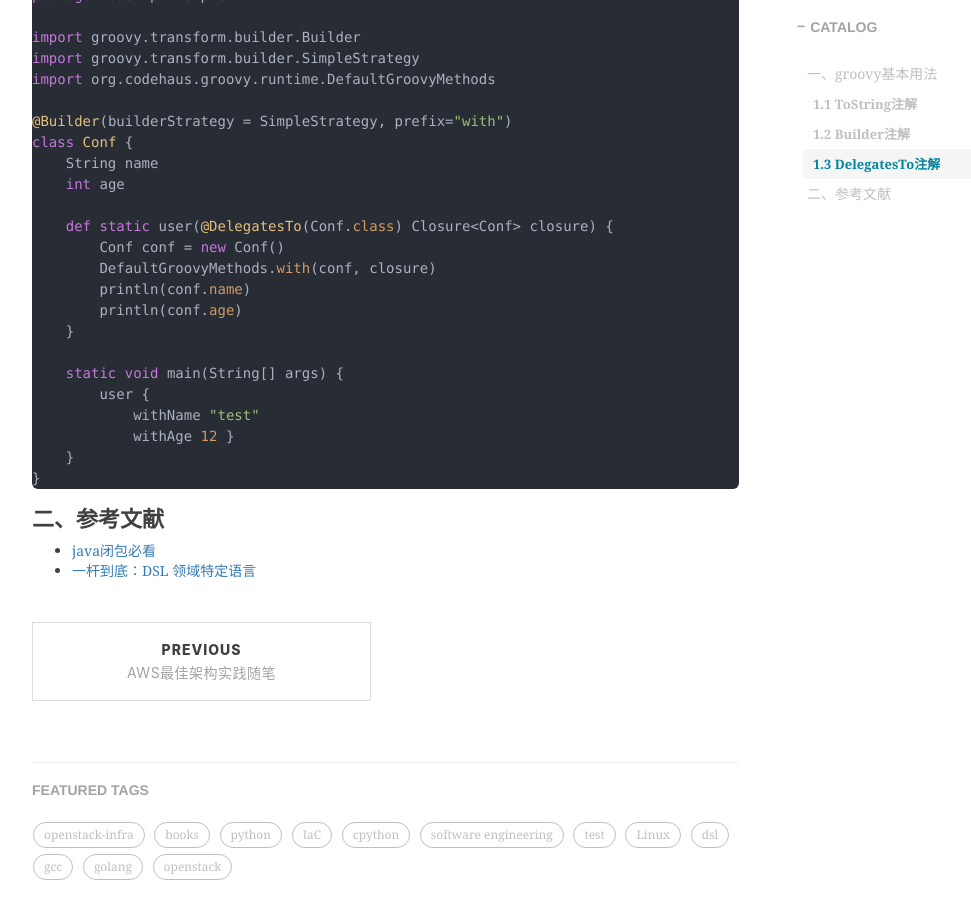
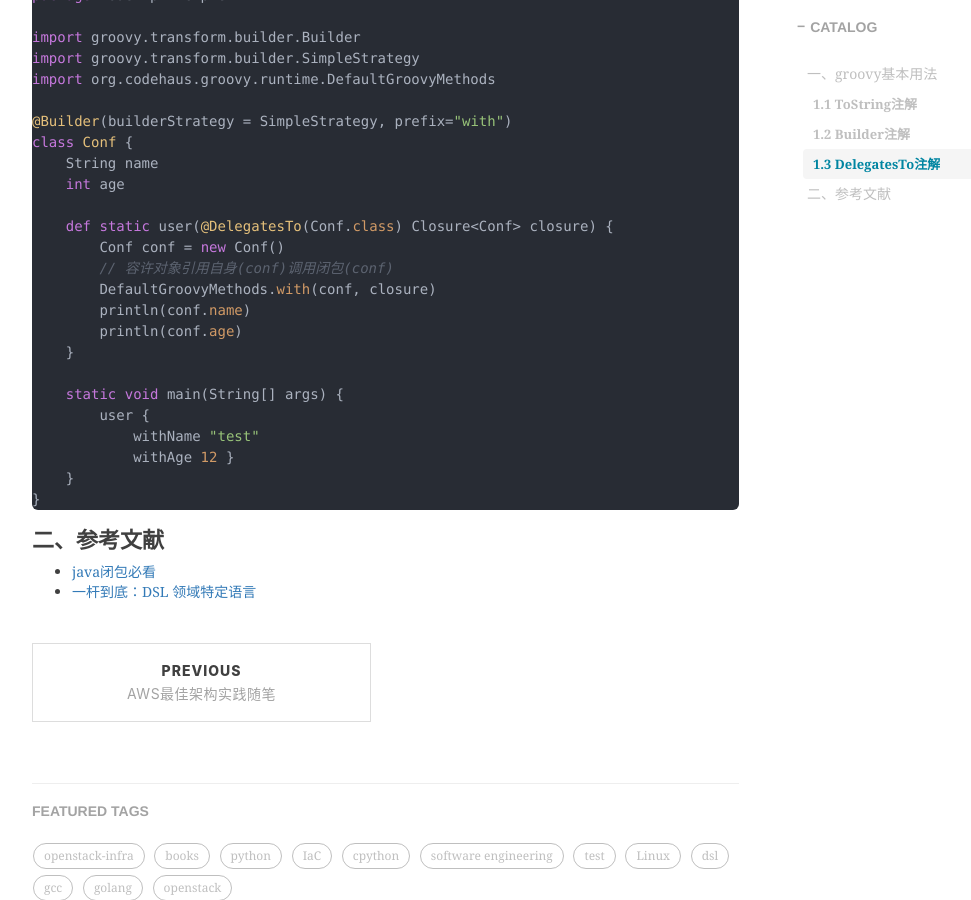
Before and after one commit to shihai1991/shihai1991.github.io, a Jekyll site: the page built from _posts/2023-03-01-groovy学习.md, in a window 1280 px wide and 900 px high, scrolled down 3374 px. Shown: the whole window, without its empty margins (233-1204 px from the left). Built offline with Jekyll 4.4.1, drawn with Linux system fonts in a browser that asks for light colours; nearby versions of some CDN libraries; comment, search, counter and statistics services are not loaded.

Commit message:
Update 2023-03-01-groovy学习.md

```diff
--- a/_posts/2023-03-01-groovy学习.md
+++ b/_posts/2023-03-01-groovy学习.md
@@ -165,6 +165,7 @@ class Conf {
 
     def static user(@DelegatesTo(Conf.class) Closure<Conf> closure) {
         Conf conf = new Conf()
+        // 容许对象引用自身(conf)调用闭包(conf)
         DefaultGroovyMethods.with(conf, closure)
         println(conf.name)
         println(conf.age)
```
